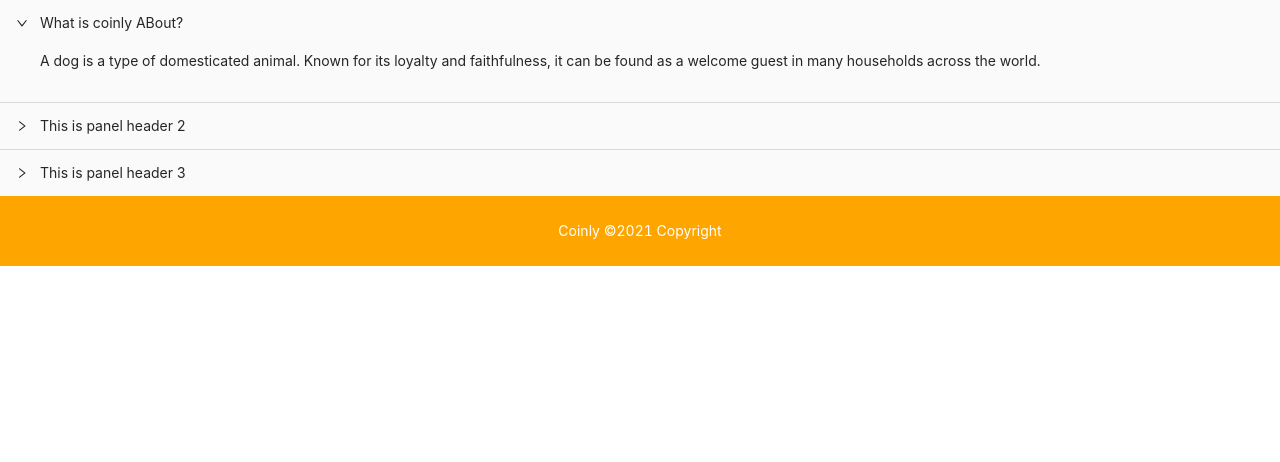
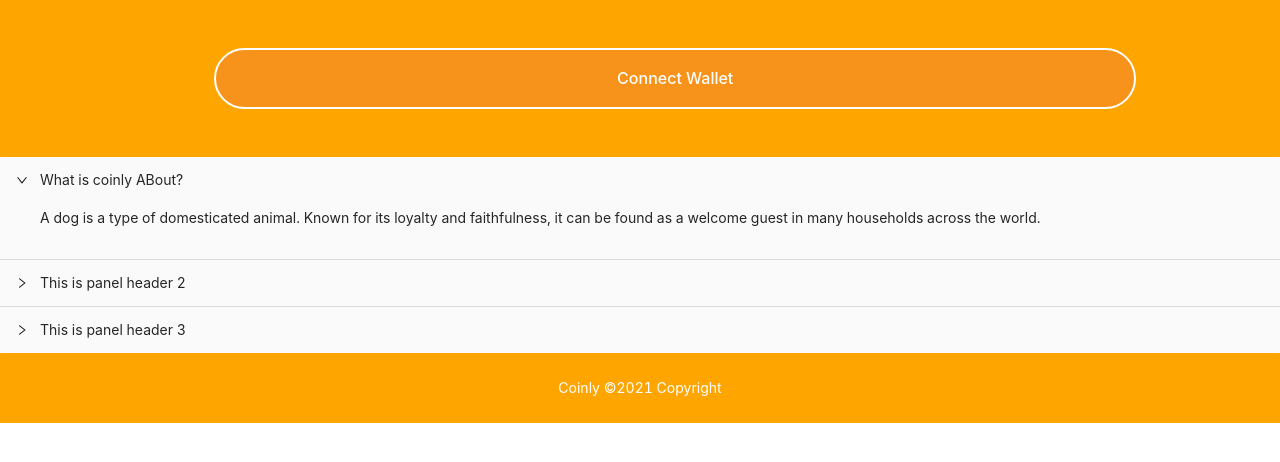
Before and after one commit to pnoken/coinly, a React (Create React App) app: page /faqs in a window 1280 px wide. Shown: the top 462 px of the page. Built offline with nearby package versions, Linux system fonts and the light colour scheme.

Commit message:
refined layout and added toast

```diff
--- a/src/App.js
+++ b/src/App.js
@@ -1,25 +1,11 @@
-import { useContext } from "react";
-import { TxnContext } from "./context/TxnContext";
 import { Flex } from "./components/Styled/Flex";
 import { Header } from "./components/Header";
 import LayoutComponent from "./components/Layout";
 import bitcoinlogo from "./images/crypto-bitcoin.svg";
 import CallToAction from "./components/Cta/CallToAction";
+import { Button } from "./components/Styled/Button.styled";
 
 const App = () => {
-  const { connectWallet, currentAccount, formData, handleChange, sendTxn } =
-    useContext(TxnContext);
-
-  const handleSubmit = (e) => {
-    const { addressTo, amount, keyword, message } = formData;
-
-    e.preventDefault();
-
-    if (!addressTo || !amount || !keyword || !message) return;
-
-    sendTxn();
-  };
-
   return (
     <LayoutComponent>
       <Header>
@@ -27,17 +13,15 @@ const App = () => {
           <header>
             <h1>Start your crypto journey with us</h1>
             <h3>Learn from crypto experts around the world</h3>
-            <button
+            <Button
+              width="100%"
               onClick={(e) => {
                 e.preventDefault();
                 window.location.href = "https://calendly.com/coinly/10min";
               }}
             >
               Book a free appointment
-            </button>
-            {!currentAccount && (
-              <button onClick={connectWallet}>Connect Wallet</button>
-            )}
+            </Button>
           </header>
           <div>
             <img src={bitcoinlogo} alt="bitcoin" />
--- a/src/components/Cta/CallToAction.jsx
+++ b/src/components/Cta/CallToAction.jsx
@@ -1,7 +1,9 @@
 import React, { useState } from "react";
-import { Flex } from "../Styled/Flex";
 import { StyledForm } from "../Styled/Form.styled";
 import axios from "axios";
+import { Button } from "../Styled/Button.styled";
+import { Cta } from "../Styled/Cta.styled";
+import cryptoStrategy from "../../images/strategy.svg";
 
 function CallToAction() {
   const [email, setEmail] = useState("");
@@ -17,19 +19,19 @@ function CallToAction() {
       .then((res) => console.log(res));
   };
   return (
-    <Flex>
-      <header>
-        <h2>We help you develop a good strategy for trading crypto</h2>
-      </header>
+    <Cta>
+      <div>
+        <img src={cryptoStrategy} />
+      </div>
       <StyledForm onSubmit={subscribe}>
         <input
           placeholder="enter email"
           value={email}
           onChange={(e) => setEmail(e.target.value)}
         />
-        <button>Join Waitlist</button>
+        <Button>Join Waitlist</Button>
       </StyledForm>
-    </Flex>
+    </Cta>
   );
 }
 
--- a/src/components/Layout.jsx
+++ b/src/components/Layout.jsx
@@ -1,7 +1,11 @@
 import React from "react";
 import { Link } from "react-router-dom";
 import { Layout, Menu } from "antd";
-import { Header } from "./Header";
+import { Nav, NavSection } from "./Styled/Nav.styled";
+import { useContext } from "react";
+import { TxnContext } from "../context/TxnContext";
+import { Button } from "./Styled/Button.styled";
+
 const { Footer } = Layout;
 
 const LayoutComponent = (props) => {
@@ -10,9 +14,23 @@ const LayoutComponent = (props) => {
     // { name: "Cryptos", route: "/cryptos" },
     //{ name: "Get Started", route: "/signup" },
   ];
+
+  const { connectWallet, currentAccount, formData, handleChange, sendTxn } =
+    useContext(TxnContext);
+
+  const handleSubmit = (e) => {
+    const { addressTo, amount, keyword, message } = formData;
+
+    e.preventDefault();
+
+    if (!addressTo || !amount || !keyword || !message) return;
+
+    sendTxn();
+  };
   return (
     <Layout className="layout">
-      <Header>
+      <Nav>
+        <NavSection>
           <div className="logo" />
           <Menu
             style={{ textAlign: "center", backgroundColor: "orange" }}
@@ -27,7 +45,13 @@ const LayoutComponent = (props) => {
               );
             })}
           </Menu>
-      </Header>
+          {!currentAccount && (
+            <Button onClick={connectWallet} width="20%">
+              Connect Wallet
+            </Button>
+          )}
+        </NavSection>
+      </Nav>
       {props.children}
       <Footer
         style={{
--- /dev/null
+++ b/src/components/Styled/Button.styled.jsx
@@ -0,0 +1,22 @@
+import styled from "styled-components";
+
+export const Button = styled.button`
+  border-radius: 50px;
+  border: 2px solid white;
+  outline: none;
+  background: #f7931a;
+  color: white;
+  font-size: 1rem;
+  font-weight: 500;
+  padding: 1rem;
+  margin: 1rem;
+  cursor: pointer;
+  transition: 1s all;
+  width: 90%;
+
+  & :hover {
+    background: orange;
+    border: 2px solid black;
+    color: black;
+  }
+`;
--- a/src/components/Styled/Cta.styled.jsx
+++ b/src/components/Styled/Cta.styled.jsx
@@ -1,9 +1,9 @@
 import styled from "styled-components";
 
 export const Cta = styled.section`
-  background: black;
-  & > h1 {
-    font-weight: 400;
-    font-size: 2rem;
-  }
+  display: flex;
+  align-items: center;
+  justify-content: space-between;
+  width: 80%;
+  margin: auto;
 `;
--- a/src/components/Styled/Flex.jsx
+++ b/src/components/Styled/Flex.jsx
@@ -10,7 +10,7 @@ export const Flex = styled.div`
   & > header {
     flex: 1;
     color: white;
-    max-width: 40%;
+    max-width: 100%;
 
     & > h1 {
       font-weight: 900;
@@ -26,27 +26,6 @@ export const Flex = styled.div`
       font-weight: 300;
       font-size: 2rem;
     }
-
-    & > button {
-      border-radius: 50px;
-      border: 2px solid white;
-      outline: none;
-      background: #f7931a;
-      color: white;
-      font-size: 1rem;
-      font-weight: 500;
-      padding: 1rem;
-      margin: 1rem;
-      cursor: pointer;
-      transition: 1s all;
-      width: 90%;
-    }
-
-    & > button:hover {
-      background: orange;
-      border: 2px solid black;
-      color: black;
-    }
   }
 
   & > div > img {
@@ -54,7 +33,6 @@ export const Flex = styled.div`
   }
 
   @media (max-width: 1300px) {
-
     flex-direction: column;
     align-items: center;
 
@@ -66,15 +44,4 @@ export const Flex = styled.div`
       width: 90%;
     }
   }
-
-  @media (max-width: 625px) {
-
-    & header {
-      & > button {
-        font-size: 0.6rem;
-        paddingL 0.2rem;
-
-      }
-    }
-  }
 `;
--- a/src/components/Styled/Form.styled.jsx
+++ b/src/components/Styled/Form.styled.jsx
@@ -2,11 +2,11 @@ import styled from "styled-components";
 
 export const StyledForm = styled.form`
   display: flex;
+  flex-direction: column;
   align-items: center;
-  max-width: 90%;
+  flex: 1;
 
-  & > button,
-  input {
+  & > input {
     border-radius: 50px;
     border: 2px solid white;
     outline: none;
@@ -16,21 +16,10 @@ export const StyledForm = styled.form`
     padding: 1rem;
     margin: 1rem;
     transition: 1s all;
-    width: 80%;
+    width: 50%;
   }
 
   & input {
     color: orange;
   }
-
-  & > button {
-    cursor: pointer;
-    background: #f7931a;
-    width: 50%;
-  }
-
-  & > button:hover {
-    background: orange;
-    border: 2px solid black;
-  }
 `;
--- /dev/null
+++ b/src/components/Styled/Nav.styled.jsx
@@ -0,0 +1,32 @@
+import styled from "styled-components";
+
+export const Nav = styled.nav`
+  background: orange;
+`;
+
+export const NavSection = styled.section`
+  margin: 2rem auto;
+  width: 80%;
+  display: flex;
+  justify-content: flex-end;
+
+  & > button {
+    border-radius: 50px;
+    border: 2px solid white;
+    outline: none;
+    background: #f7931a;
+    color: white;
+    font-size: 1rem;
+    font-weight: 500;
+    padding: 1rem;
+    margin: 1rem;
+    cursor: pointer;
+    transition: 1s all;
+  }
+
+  & > button:hover {
+    background: orange;
+    border: 2px solid black;
+    color: black;
+  }
+`;
```
Also changed, not shown: src/components/Toast.jsx (added, +16 -0 lines), src/images/crypto-strategy.svg (added), src/images/strategy.svg (added). Lines whose indentation alone changed are shown as unchanged.
